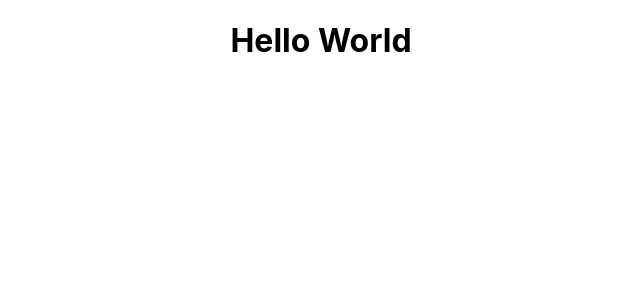
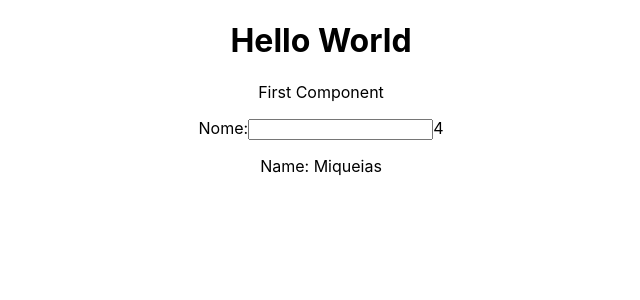
Before and after one commit to Miqueias92/curso-react, a React (Create React App) app in the folder todo-project/: page / in a window 1280 px wide. Shown: the top 300 px of the page, without its empty margins (319-959 px from the left). Built offline with nearby package versions, Linux system fonts and the light colour scheme.

Commit message:
first component and concepts

```diff
--- a/todo-project/src/App.js
+++ b/todo-project/src/App.js
@@ -1,9 +1,12 @@
 import './App.css';
+
+import FirstComponent from './components/FirstComponent';
 
 function App() {
   return (
     <div className="App">
       <h1>Hello World</h1>
+      <FirstComponent/>
     </div>
   );
 }
--- /dev/null
+++ b/todo-project/src/components/FirstComponent.js
@@ -0,0 +1,19 @@
+function FirstComponent() {
+    // any comment
+    const name = "Miqueias";
+
+    return (
+        <div className="first-component">
+            {/* any comment in jsx */}
+            <p>First Component</p>
+            <label htmlFor="name">Nome:</label>
+            <input type="text" name="name"></input>
+            {/* template expression */}
+            {2 + 2}
+
+            <p>Name: {name}</p>
+        </div>
+    )
+}
+
+export default FirstComponent;
```
